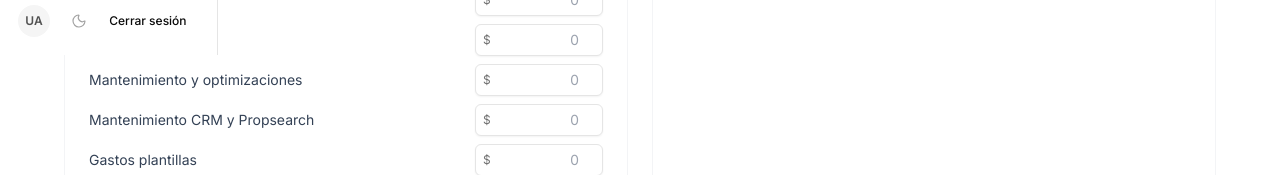
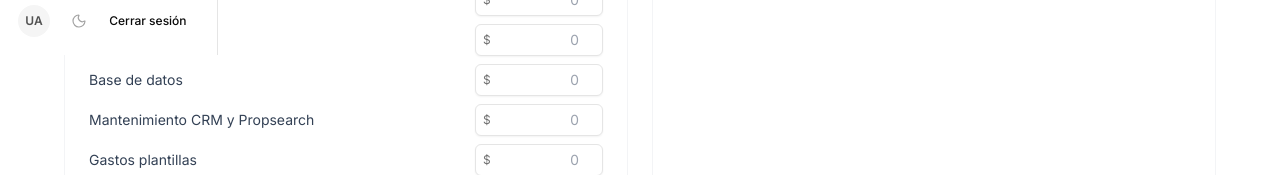
Before and after one commit to fedesuarez16/demo-ali-crm, a Next.js app: page /gastos in a window 1280 px wide. Shown: the part 745-920 px from the top of the page. Built offline with nearby package versions, Linux system fonts and the light colour scheme; no server answers; the database is empty.

Commit message:
feat(gastos): renombrar costo fijo de mantenimiento a Base de datos

```diff
--- a/src/app/gastos/page.tsx
+++ b/src/app/gastos/page.tsx
@@ -395,7 +395,7 @@ export default function GastosPage() {
                     { id: 'gasto-hosting', label: 'Hosting', value: hostingCost, setter: setHostingCost, field: 'hosting' as const },
                     { id: 'gasto-openai',  label: 'OpenAI',  value: openaiCost,  setter: setOpenaiCost,  field: 'openai'  as const },
                     { id: 'gasto-claude',  label: 'Claude',  value: claudeCost,  setter: setClaudeCost,  field: 'claude'  as const },
-                    { id: 'gasto-mantenimiento', label: 'Mantenimiento y optimizaciones', value: mantenimientoCost, setter: setMantenimientoCost, field: 'mantenimiento' as const },
+                    { id: 'gasto-mantenimiento', label: 'Base de datos', value: mantenimientoCost, setter: setMantenimientoCost, field: 'mantenimiento' as const },
                     { id: 'gasto-mantenimiento-crm', label: 'Mantenimiento CRM y Propsearch', value: mantenimientoCrmCost, setter: setMantenimientoCrmCost, field: 'mantenimiento_crm' as const },
                     { id: 'gasto-plantillas', label: 'Gastos plantillas', value: plantillasCost, setter: setPlantillasCost, field: 'plantillas' as const },
                   ].map(({ id, label, value, setter, field }) => (
```
